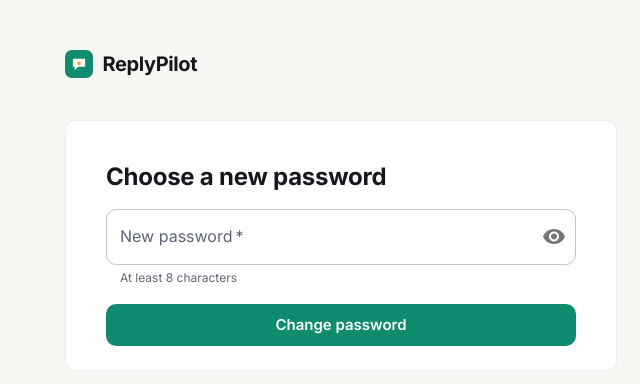
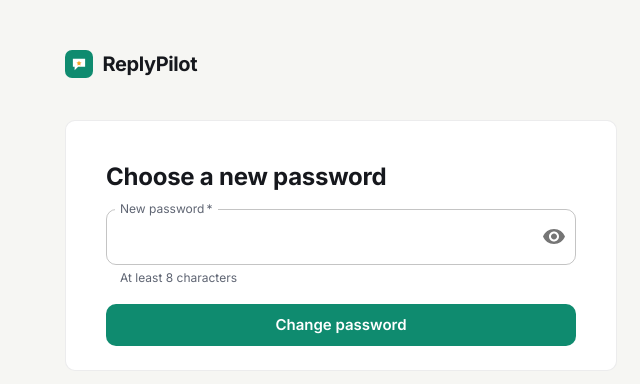
Before and after one commit to Smart-Assistant-ai/Google-Reviews-Automation, a React (Vite) app in the folder apps/web/: page /reset-password in a window 1280 px wide. Shown: the top 384 px of the page, without its empty margins (299-939 px from the left). Built offline with nearby package versions, Linux system fonts and the light colour scheme; no server answers.

Commit message:
fix(web): keep password labels above the box everywhere
Password managers also fill the current-password box in Settings, which had
the same overlap as the login page (BUG_0005). The password field now keeps
its label above the box wherever it's used.

```diff
--- a/apps/web/src/components/PasswordField.tsx
+++ b/apps/web/src/components/PasswordField.tsx
@@ -11,6 +11,9 @@ export default function PasswordField(props: Omit<TextFieldProps, 'type'>) {
     <TextField
       {...props}
       type={shown ? 'text' : 'password'}
+      // Password managers fill these in without telling the page, so the label stays above the
+      // box and never lands on top of the filled-in password.
+      InputLabelProps={{ shrink: true, ...props.InputLabelProps }}
       InputProps={{
         ...props.InputProps,
         endAdornment: (
```
